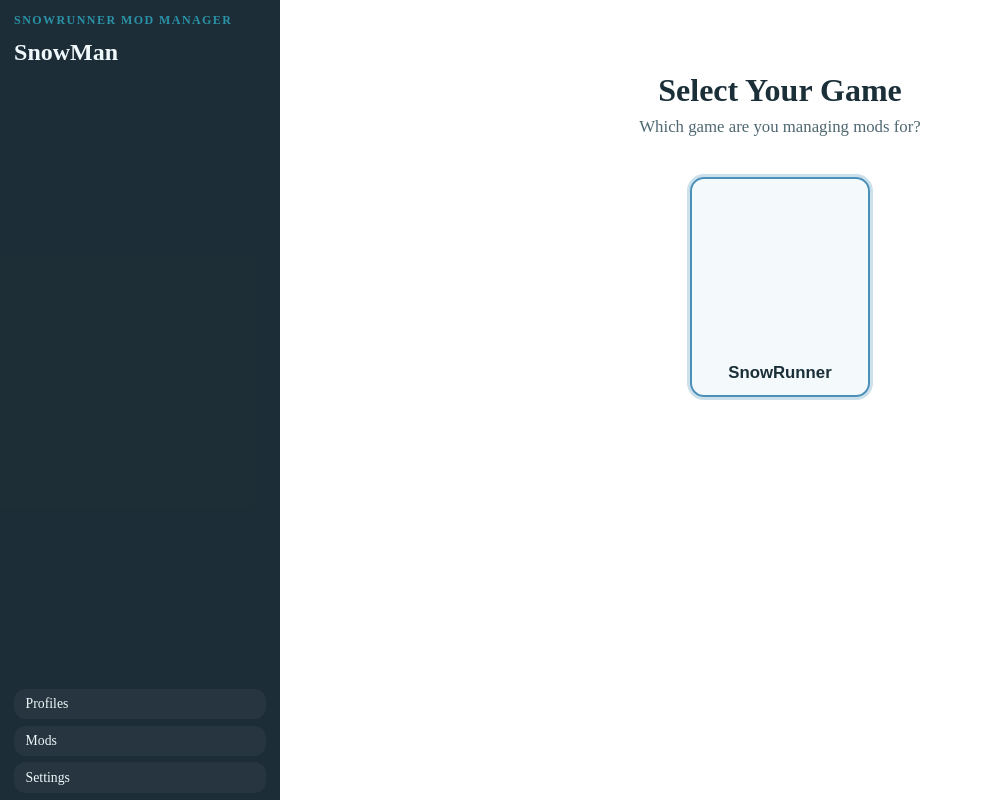
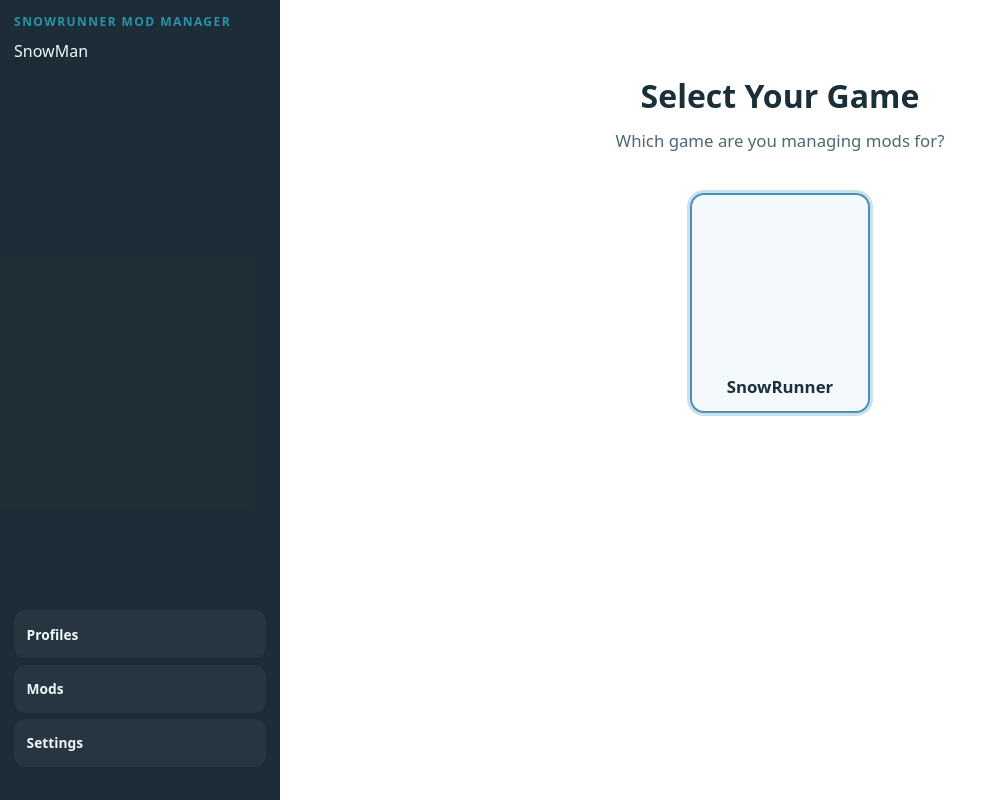
Before and after one commit to Akahadaka/SnowMan, an Angular app in the folder app/: page /game-select in a window 1280 px wide. Shown: the whole page, without its empty margins (0-993 px from the left). Built offline with nearby package versions, Linux system fonts and the light colour scheme.

Commit message:
feat: integrate Tailwind CSS and DaisyUI component library

```diff
--- a/app/package.json
+++ b/app/package.json
@@ -33,9 +33,13 @@
     "@tauri-apps/cli": "^2",
     "@typescript-eslint/eslint-plugin": "^8.59.0",
     "@typescript-eslint/parser": "^8.59.0",
+    "autoprefixer": "^10.5.0",
+    "daisyui": "^4.12.24",
     "eslint": "^10.2.1",
     "eslint-config-prettier": "^10.1.8",
+    "postcss": "^8.5.10",
     "prettier": "^3.8.3",
+    "tailwindcss": "^3.4.17",
     "typescript": "~5.8.3",
     "vitest": "^3.2.4"
   }
--- /dev/null
+++ b/app/postcss.config.js
@@ -0,0 +1,6 @@
+module.exports = {
+  plugins: {
+    tailwindcss: {},
+    autoprefixer: {},
+  },
+}
--- a/app/src/app/app.component.css
+++ b/app/src/app/app.component.css
@@ -212,35 +212,6 @@
   color: #48606a;
 }
 
-button {
-  border-radius: 8px;
-  border: 1px solid transparent;
-  padding: 0.6em 1.2em;
-  font-size: 1em;
-  font-weight: 500;
-  font-family: inherit;
-  color: #10212b;
-  background-color: #ffffff;
-  transition: border-color 0.25s;
-  box-shadow: 0 8px 18px rgba(0, 0, 0, 0.08);
-}
-
-button {
-  cursor: pointer;
-}
-
-button:hover {
-  border-color: #396cd8;
-}
-button:active {
-  border-color: #396cd8;
-  background-color: #e8e8e8;
-}
-
-button {
-  outline: none;
-}
-
 @media (prefers-color-scheme: dark) {
   :root {
     color: #f6f6f6;
@@ -267,15 +238,6 @@ button {
   .ping-box {
     background: rgba(8, 19, 24, 0.76);
     box-shadow: none;
-  }
-
-  button {
-    color: #ffffff;
-    background-color: rgba(15, 15, 15, 0.6);
-  }
-
-  button:active {
-    background-color: rgba(15, 15, 15, 0.4);
   }
 
   .ping-box p,
--- a/app/src/app/mods-page.component.ts
+++ b/app/src/app/mods-page.component.ts
@@ -87,7 +87,7 @@ type ModsTab = "installed" | "online";
                 }
               </div>
               <div class="row-actions">
-                <button type="button" class="btn-secondary" (click)="updateMod(mod)">
+                <button type="button" class="btn btn-outline btn-neutral btn-sm" (click)="updateMod(mod)">
                   Update
                 </button>
               </div>
@@ -127,7 +127,7 @@ type ModsTab = "installed" | "online";
                   }
 
                   <div class="detail-actions">
-                    <button type="button" class="btn-primary" (click)="addApprovedMod(activeProfileId, approved)">
+                    <button type="button" class="btn btn-primary btn-sm" (click)="addApprovedMod(activeProfileId, approved)">
                       {{ modByApprovedId(activeProfileId, approved.id) ? 'Re-download' : 'Download' }}
                     </button>
                   </div>
--- a/app/src/app/profiles-page.component.ts
+++ b/app/src/app/profiles-page.component.ts
@@ -49,8 +49,8 @@ import { STORE_OPTIONS, GAME_OPTIONS } from "./game-context";
                 (keydown.escape)="cancelEdit()"
               />
               <div class="profile-actions">
-                <button type="button" class="btn-primary" (click)="saveEdit()">Save</button>
-                <button type="button" class="btn-secondary" (click)="cancelEdit()">Cancel</button>
+                <button type="button" class="btn btn-primary btn-sm" (click)="saveEdit()">Save</button>
+                <button type="button" class="btn btn-outline btn-neutral btn-sm" (click)="cancelEdit()">Cancel</button>
               </div>
             } @else {
               <span class="profile-name">
@@ -60,8 +60,8 @@ import { STORE_OPTIONS, GAME_OPTIONS } from "./game-context";
                 }
               </span>
               <div class="profile-actions">
-                <button type="button" class="btn-primary" (click)="openProfile(profile.id)">Open</button>
-                <button type="button" class="btn-secondary" (click)="startEdit(profile)">Rename</button>
+                <button type="button" class="btn btn-primary btn-sm" (click)="openProfile(profile.id)">Open</button>
+                <button type="button" class="btn btn-outline btn-neutral btn-sm" (click)="startEdit(profile)">Rename</button>
               </div>
             }
           </div>
@@ -76,7 +76,7 @@ import { STORE_OPTIONS, GAME_OPTIONS } from "./game-context";
               [(ngModel)]="newProfileName"
               placeholder="New profile name…"
             />
-            <button type="button" class="btn-primary" (click)="createProfile()">
+            <button type="button" class="btn btn-primary" (click)="createProfile()">
               Create new
             </button>
           </div>
--- a/app/src/app/settings-page.component.ts
+++ b/app/src/app/settings-page.component.ts
@@ -52,7 +52,7 @@ import {
             [(ngModel)]="form.gameInstallPath"
             placeholder="C:/Program Files (x86)/Steam/steamapps/common/SnowRunner"
           />
-          <button type="button" class="secondary" (click)="browseInstallPath()">Browse...</button>
+          <button type="button" class="btn btn-outline btn-sm" (click)="browseInstallPath()">Browse...</button>
         </div>
 
         <label class="checkbox-row">
@@ -61,7 +61,7 @@ import {
         </label>
 
         <div class="actions">
-          <button type="submit" class="btn-primary">Save Settings</button>
+          <button type="submit" class="btn btn-primary">Save Settings</button>
           <span class="save-status" [class.visible]="saveState === 'saved'">Saved</span>
         </div>
       </form>
--- a/app/src/styles.css
+++ b/app/src/styles.css
@@ -1,5 +1,8 @@
-/* You can add global styles to this file, and also import other style files */
+@tailwind base;
+@tailwind components;
+@tailwind utilities;
 
+@layer base {
 	html,
 	body {
 		height: 100%;
@@ -12,3 +15,51 @@ app-root {
 		height: 100%;
 		overflow: hidden;
 	}
+}
+
+@layer components {
+	.back-link,
+	.back-btn,
+	.change-btn {
+		@apply btn btn-ghost btn-sm;
+	}
+
+	.continue-btn,
+	.manual-btn,
+	.update-all-btn {
+		@apply btn btn-primary;
+	}
+
+	.secondary {
+		@apply btn btn-outline;
+	}
+
+	.tab-btn {
+		@apply btn btn-ghost btn-sm;
+	}
+
+	.tab-btn.active {
+		@apply btn-info text-info-content;
+	}
+
+	.shell-launch-btn {
+		@apply btn btn-primary;
+	}
+
+	.shell-secondary-btn {
+		@apply btn btn-outline;
+	}
+
+	.nav-link {
+		@apply btn btn-ghost justify-start normal-case;
+	}
+
+	.profile-row,
+	.mod-row,
+	.selection-summary,
+	.settings-card,
+	.onboarding-header,
+	.profile-spotlight {
+		@apply card bg-base-100;
+	}
+}
--- /dev/null
+++ b/app/tailwind.config.js
@@ -0,0 +1,11 @@
+/** @type {import('tailwindcss').Config} */
+module.exports = {
+  content: ["./src/**/*.{html,ts,css}"],
+  theme: {
+    extend: {},
+  },
+  plugins: [require("daisyui")],
+  daisyui: {
+    themes: ["light", "dark", "corporate"],
+  },
+};
```
Also changed, not shown: 1 other file (tests, documents, lock files or other folders). Lines whose indentation alone changed are shown as unchanged.
